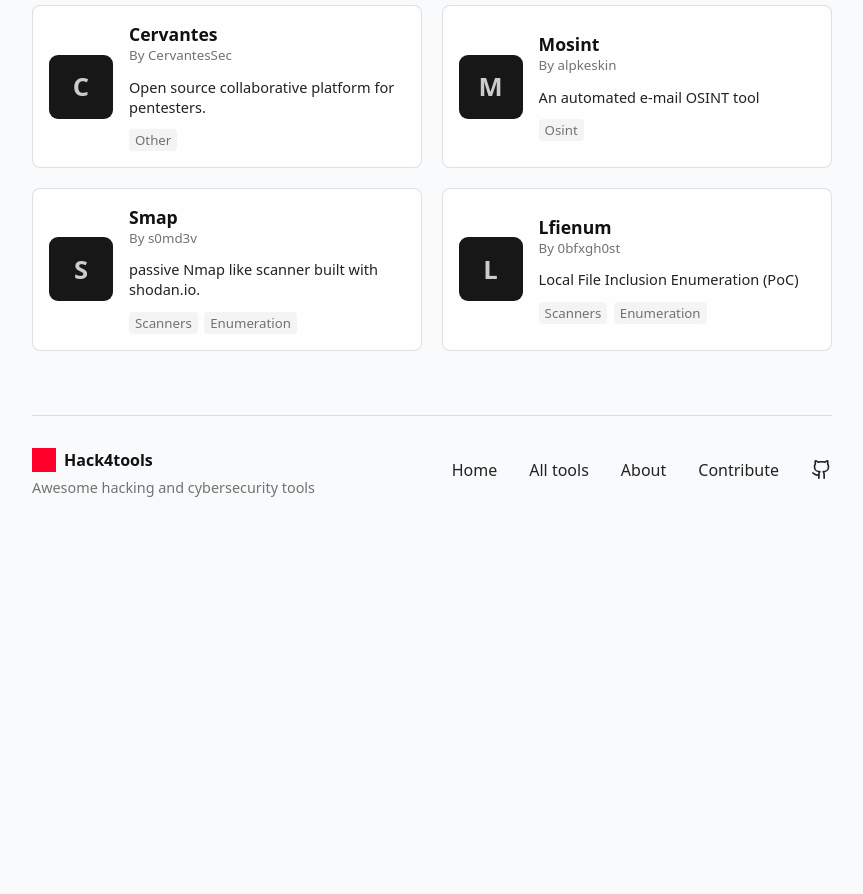
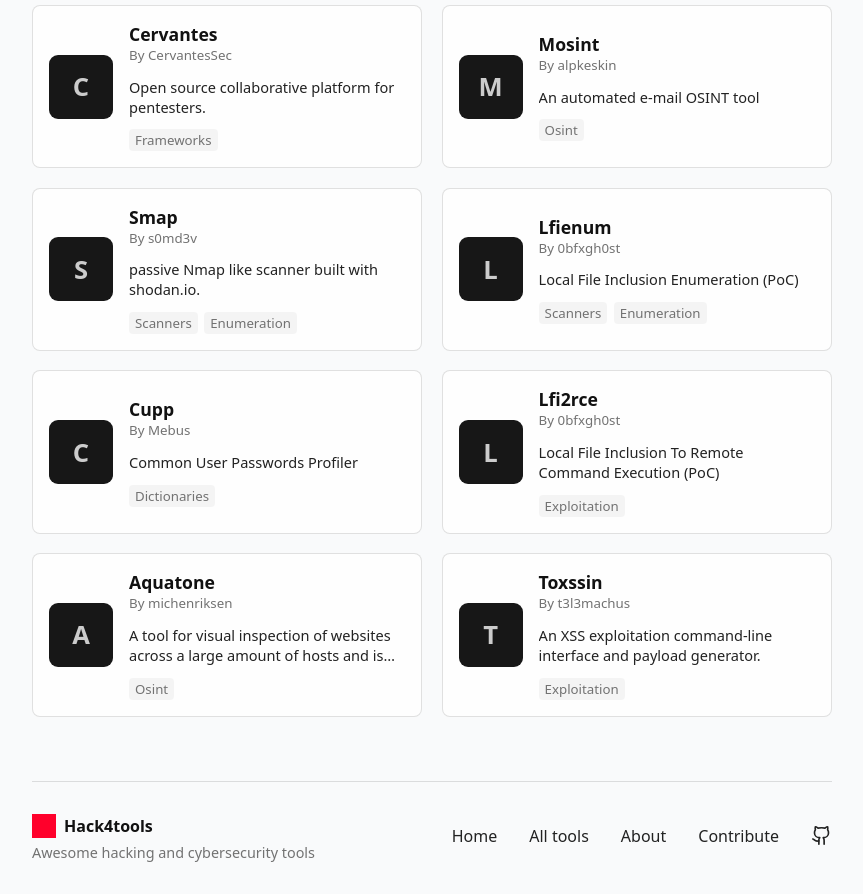
Before and after one commit to devenapuros/hack4tools, a Next.js app: page /tools in a window 1280 px wide. Shown: the part 540-1434 px from the top of the page, without its empty margins (208-1071 px from the left). Before the commit the page ends 1069 px from the top, so only its background shows below. Built offline with nearby package versions, Linux system fonts and the light colour scheme.

Commit message:
Add new tools

```diff
--- a/src/database/categories.js
+++ b/src/database/categories.js
@@ -8,5 +8,6 @@
     DICTIONARIES: "Dictionaries",
     ENUMERATION: "Enumeration",
     EXPLOITATION: "Exploitation",
+    FRAMEWORKS: "Frameworks",
     OTHER: "Other",
 };
--- a/src/database/tools.js
+++ b/src/database/tools.js
@@ -43,7 +43,7 @@
         description:
             "Open source collaborative platform for pentesters or red teams who want to save time to manage their projects, clients, vulnerabilities and reports in one place.",
         slogan: "Open source collaborative platform for pentesters.",
-        categories: [categories.OTHER],
+        categories: [categories.FRAMEWORKS],
     },
     {
         id: "mosint",
@@ -90,4 +90,59 @@
         slogan: "Local File Inclusion Enumeration (PoC)",
         categories: [categories.SCANNERS, categories.ENUMERATION],
     },
+    {
+        id: "cupp",
+        name: "Cupp",
+        newRelease: false,
+        autor: "Mebus",
+        autorWebsite: "https://github.com/Mebus",
+        repo: "https://github.com/Mebus/cupp",
+        website: "",
+        logo: "",
+        description:
+            "The most common form of authentication is the combination of a username and a password or passphrase. If both match values stored within a locally stored table, the user is authenticated for a connection. Password strength is a measure of the difficulty involved in guessing or breaking the password through cryptographic techniques or library-based automated testing of alternate values.\n\nA weak password might be very short or only use alphanumberic characters, making decryption simple. A weak password can also be one that is easily guessed by someone profiling the user, such as a birthday, nickname, address, name of a pet or relative, or a common word such as God, love, money or password.\n\nThat is why CUPP was born, and it can be used in situations like legal penetration tests or forensic crime investigations.",
+        slogan: "Common User Passwords Profiler",
+        categories: [categories.DICTIONARIES],
+    },
+    {
+        id: "lfi2rce",
+        name: "Lfi2rce",
+        newRelease: false,
+        autor: "0bfxgh0st",
+        autorWebsite: "https://github.com/0bfxgh0st",
+        repo: "https://github.com/0bfxgh0st/lfi2rce",
+        website: "",
+        logo: "",
+        description: "Local File Inclusion To Remote Command Execution (PoC)",
+        slogan: "Local File Inclusion To Remote Command Execution (PoC)",
+        categories: [categories.EXPLOITATION],
+    },
+    {
+        id: "aquatone",
+        name: "Aquatone",
+        newRelease: false,
+        autor: "michenriksen",
+        autorWebsite: "https://github.com/michenriksen",
+        repo: "https://github.com/michenriksen/aquatone",
+        website: "",
+        logo: "",
+        description:
+            "A tool for visual inspection of websites across a large amount of hosts and is convenient for quickly gaining an overview of HTTP-based attack surface.",
+        slogan: "",
+        categories: [categories.OSINT],
+    },
+    {
+        id: "toxssin",
+        name: "Toxssin",
+        newRelease: false,
+        autor: "t3l3machus",
+        autorWebsite: "https://github.com/t3l3machus",
+        repo: "https://github.com/t3l3machus/toxssin",
+        website: "",
+        logo: "",
+        description:
+            "Toxssin is an open-source penetration testing tool that automates the process of exploiting Cross-Site Scripting (XSS) vulnerabilities. It consists of an https server that works as an interpreter for the traffic generated by the malicious JavaScript payload that powers this tool (toxin.js).\n\nThis project started as (and still is) a research-based creative endeavor to explore the exploitability depth that an XSS vulnerability may introduce by using vanilla JavaScript, trusted certificates and cheap tricks.\n\nDisclaimer: The project is quite fresh and has not been widely tested.",
+        slogan: "An XSS exploitation command-line interface and payload generator.",
+        categories: [categories.EXPLOITATION],
+    },
 ];
--- a/src/styles/toolPage.module.css
+++ b/src/styles/toolPage.module.css
@@ -26,6 +26,7 @@
 
 .section p {
     color: var(--secondary-text);
+    white-space: pre-wrap;
 }
 
 .section small {
```
